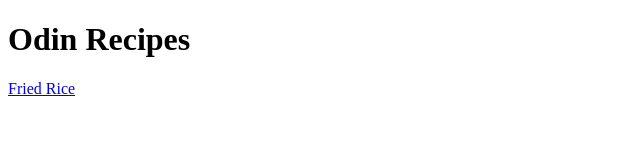
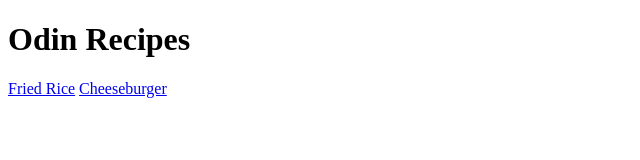
Before and after one commit to dhealey98/odin-recipes, a plain HTML site: page index.html in a window 1280 px wide. Shown: the whole page, without its empty margins (0-640 px from the left). Drawn offline with Linux system fonts and the light colour scheme.

Commit message:
Add link to cheeseburger recipe

```diff
--- a/index.html
+++ b/index.html
@@ -10,6 +10,7 @@
     <body>
         <h1>Odin Recipes</h1>
         <a href="recipes/fried-rice.html">Fried Rice</a>
+        <a href="recipes/cheeseburger.html">Cheeseburger</a>
     </body>
 
 </html>
```
